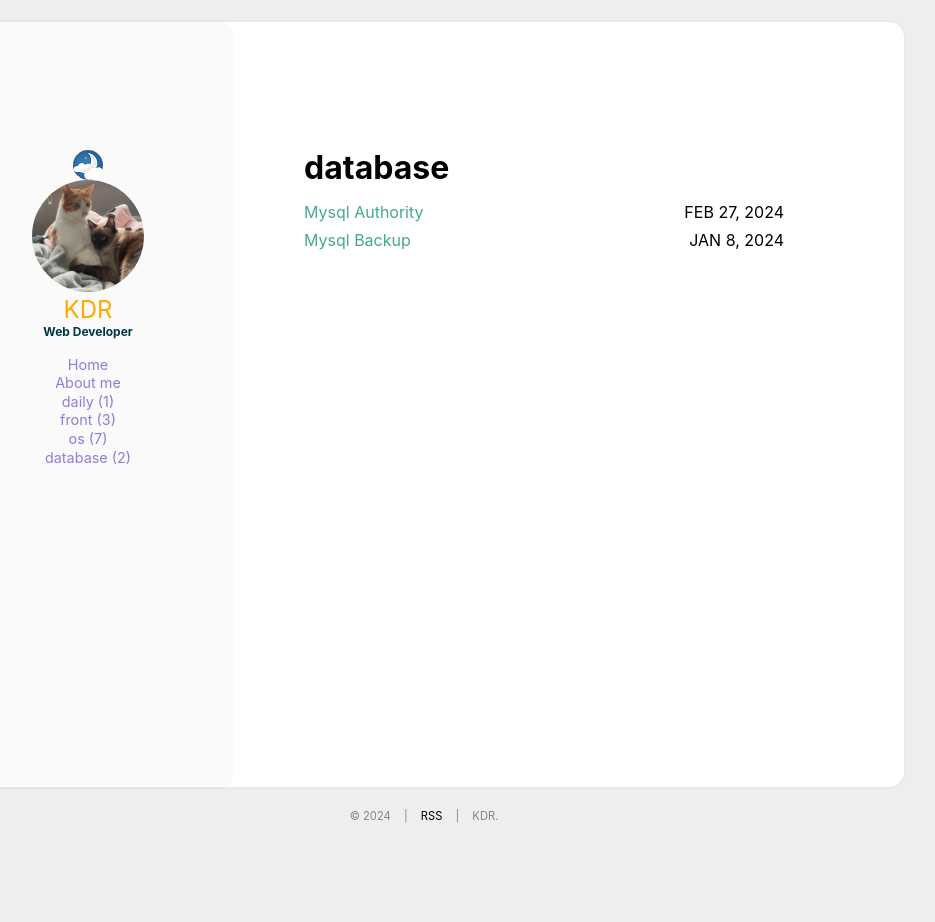
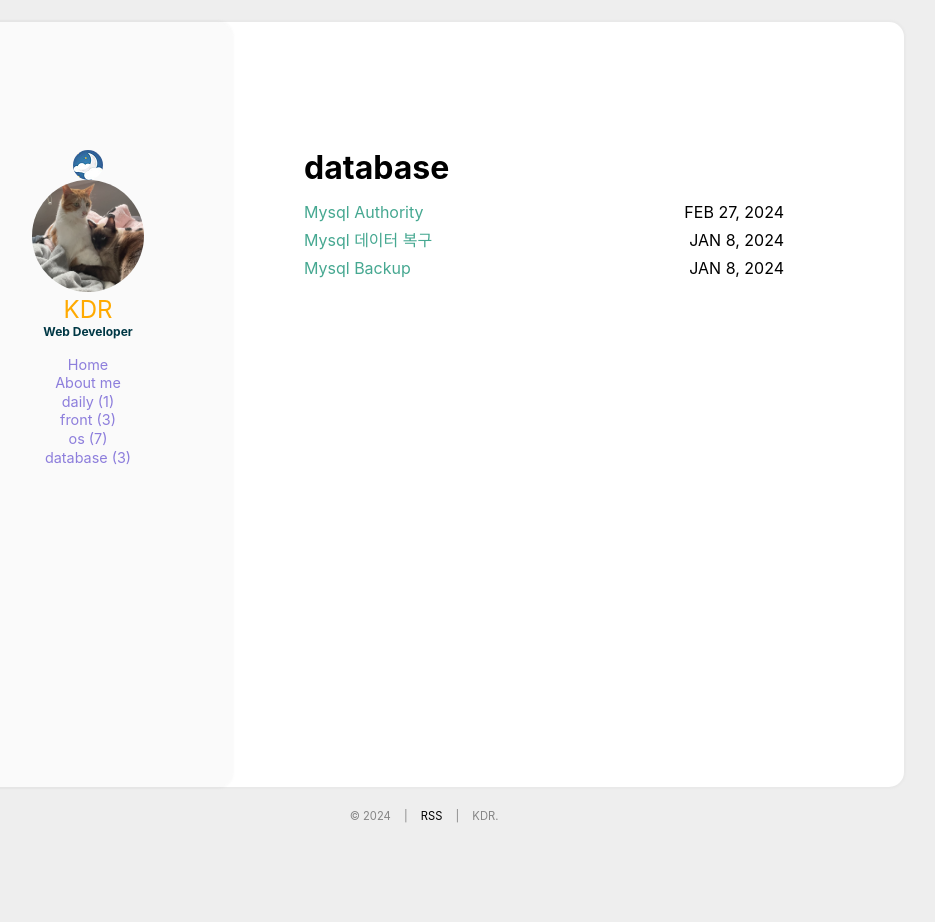
Before and after one commit to ghdudwkd4/ghdudwkd4.github.io, a Jekyll site: the page built from categories/database.html, in a window 1280 px wide. Shown: the whole page, without its empty margins (216-1151 px from the left). Built offline with Jekyll 4.4.1, drawn with Linux system fonts in a browser that asks for light colours; part of the change alters nothing that is shown.

Commit message:
Mysql 데이터 복구

````diff
--- /dev/null
+++ b/_posts/database/2024-01-08-Mysql-data-restore.md
@@ -0,0 +1,83 @@
+---
+title: Mysql 데이터 복구
+layout: post
+categories: database
+order: 3
+data: 2024-05-09 10:50
+---
+
+# Mysql 데이터 복구 하는법
+1. [기본 작업](#nomal)
+2. [테이블도 없고 스키마도 모르고 ibd 파일만 있을 시](#special)
+
+Mysql 환경
+- mysql  Ver 8.0.22 for Linux on x86_64 (MySQL Community Server - GPL)
+- InnoDB ( 8버전부터는 거의다 InnoDB 일것이다. )
+
+기존에는 (8 버전 이하) 테이블 스키마가 저장된 파일(.frm) 데이터가 저장된 파일(.ibd) 등 여러개로 나눠져있었으나<br>
+8 버전부터는 .ibd 파일 하나로 합쳐졌다.
+
+※ 모든 작업을 하기에 앞서 데이터 백업은 필수.<br>
+※ (백업 .ibd) 혹은 (데이터가 있다고 생각되는 .ibd) 파일이 있어야 한다.<br>
+※ 작업 하기에 앞서 알아야 할 점.<br>
+
+MySQL은 기본적으로 테이블의 무결성 체크를 해준다.<br>
+때문에 Mysql 이 복구하려는 테이블을 관리하고 있다면<br>
+.ibd 파일을 통해 데이터를 복구할 수 없다.<br><br>
+
+MySQL은 tablespace라는 물리적인 공간에서 테이블을 관리하고 있다.<br>
+다행히도 Mysql 에서는 tablespace 에서 일시적으로 테이블을 관리하지 않도록 수정할 수 있다.<br>
+
+<h2 id="nomal">작업 방법</h2>
+Ⅰ. 서버에서 root 계정으로 Mysql 접속 후<br>
+Mysql 이 tablespace 에서 관리하지 않도록 변경
+
+```
+# mysql -u root -p
+
+# use {데이터베이스};
+
+tablespace 에서 관리하지 않도록 변경.
+참고. 변경 시 .ibd 파일은 삭제됨!
+# ALTER TABLE {테이블명} DISCARD TABLESPACE;
+
+# exit
+```
+
+<br>
+Ⅱ. 백업 .idb 파일을 현재 운영중인 데이터베이스 폴더안에 복사한다.
+
+```
+경로는 각자 맞는 경로로 수정.
+p 옵션은 모드,소유권,권한도 같이 복사. 필자는 권한 소유권 등.
+만약 root 소유권에 읽고 쓰는 권한도 없다면 변경해줘야한다.
+
+# cp -p {테이블명}.ibd /var/lib/mysql/{데이터베이스}
+```
+
+<br>
+Ⅲ. tablespace 에서 다시 관리하도록 변경
+
+```
+# mysql -u root -p
+
+# use {데이터베이스};
+
+# ALTER TABLE {테이블명} IMPORT TABLESPACE;
+
+조회 한번 해보면 정상적으로 조회 될것이다.
+```
+
+<hr>
+<h2 id="special">만약 운영중인 데이터베이스에 테이블이 없고 스키마도 모를경우.</h2>
+mysql 8 버전부터는 ibd2sdi 라는 명령어가 생겼다. (8버전부터인지는 불확실..)<br>
+자세한 내용은 [Mysql 공홈에 레퍼런스](https://dev.mysql.com/doc/refman/8.0/en/ibd2sdi.html) 를 참고.<br>
+
+Ⅰ. *.ibd 파일에서 스키마 정보를 취득.
+
+```
+ibd2sdi {테이블명}.ibd > {테이블명}.json
+vi {테이블명}.json
+```
+
+Ⅱ. 취득한 스키마로 테이블 생성 후 [기본 작업](#nomal) 순서를 그대로 진행하면 된다.
--- a/_posts/database/2024-02-27-Mysql-Auth.md
+++ b/_posts/database/2024-02-27-Mysql-Auth.md
@@ -2,7 +2,7 @@
 title: Mysql Authority
 layout: post
 categories: database
-order: 1
+order: 2
 data: 2024-02-27 15:20
 ---
 
````
